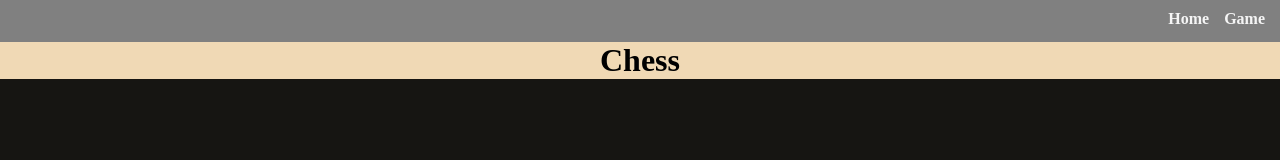
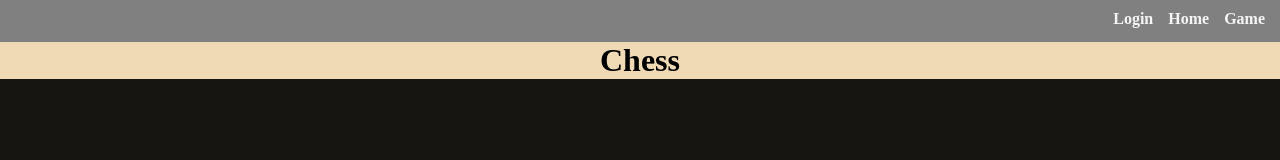
Before and after one commit to Duzhinsky/chess, a React (Create React App) app in the folder ui/: page / in a window 1280 px wide. Shown: the top 160 px of the page. Built offline with nearby package versions, Linux system fonts and the light colour scheme.

Commit message:
axios removed (again)

```diff
--- a/ui/package.json
+++ b/ui/package.json
@@ -11,7 +11,6 @@
     "@types/node": "^16.18.31",
     "@types/react": "^18.2.6",
     "@types/react-dom": "^18.2.4",
-    "axios": "^1.4.0",
     "react": "^18.2.0",
     "react-dom": "^18.2.0",
     "react-redux": "^8.0.5",
--- a/ui/src/App.tsx
+++ b/ui/src/App.tsx
@@ -2,6 +2,7 @@ import { Route, Routes } from "react-router-dom"
 import "./App.css"
 import Game from "./pages/Game"
 import Home from "./pages/Home"
+import Auth from "./pages/Auth"
 import Nav from "./components/Nav"
 
 function App() {
@@ -11,6 +12,7 @@ function App() {
       <Routes>
         <Route path="/" element={<Home />} />
         <Route path="/game" element={<Game />} />
+        <Route path="/auth" element={<Auth />} />
       </Routes>
     </>
   )
--- a/ui/src/components/Nav.tsx
+++ b/ui/src/components/Nav.tsx
@@ -3,6 +3,9 @@ import { Link } from "react-router-dom"
 const Nav = () => {
   return (
     <div className="nav">
+      <Link className="nav__item" to="/auth">
+        Login
+      </Link>
       <Link className="nav__item" to="/">
         Home
       </Link>
```
Also changed, not shown: 1 other file (tests, documents, lock files or other folders).
